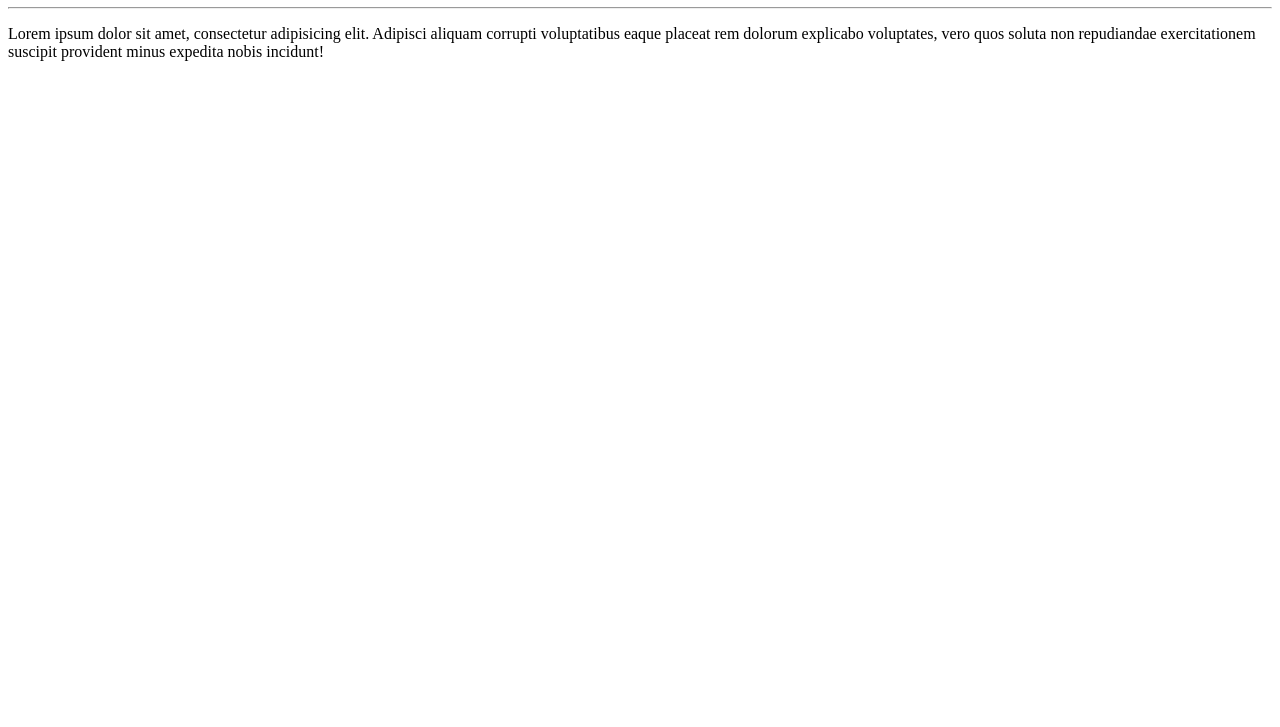
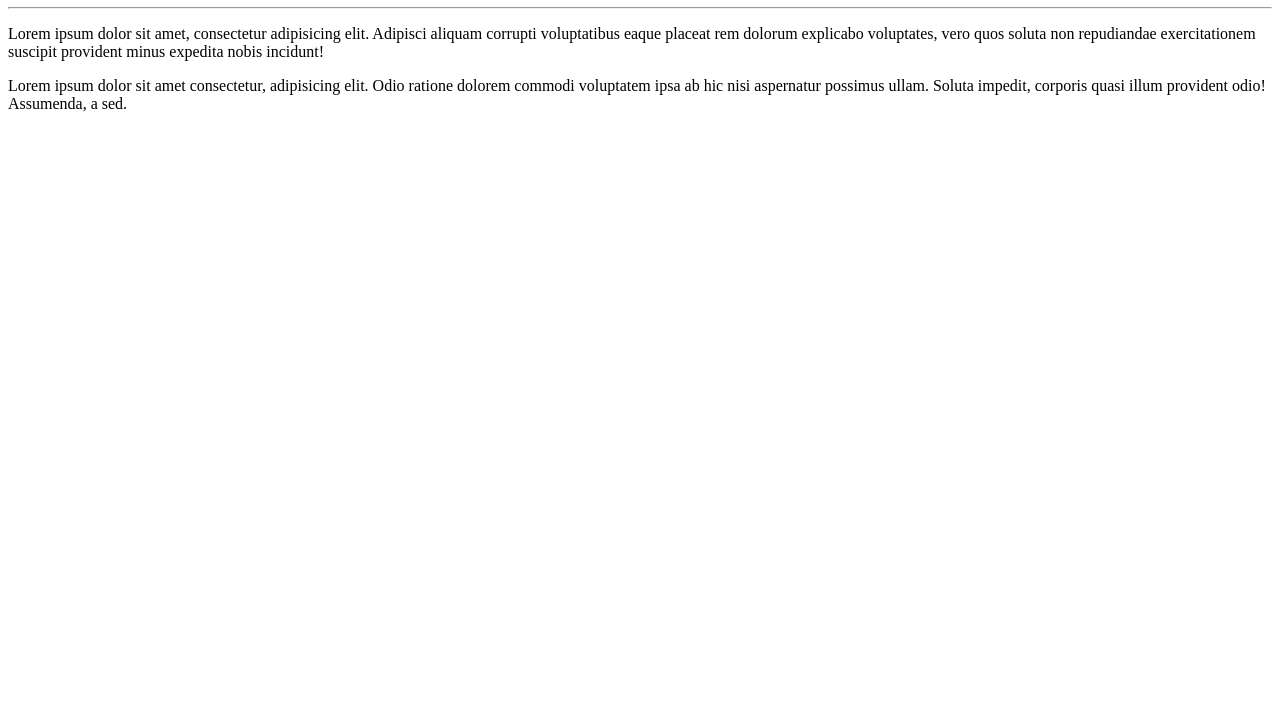
Before and after one commit to mariaraquelbarbosa/Hello-World, a plain HTML site: page site-exemplo/index.html in a window 1280 px wide. Shown: the part 73-800 px from the top of the page. Drawn offline with Linux system fonts and the light colour scheme.

Commit message:
Adicionei um parágrafo

```diff
--- a/site-exemplo/index.html
+++ b/site-exemplo/index.html
@@ -10,5 +10,6 @@
     <h1>Hello, World!</h1>
     <hr>
     <p>Lorem ipsum dolor sit amet, consectetur adipisicing elit. Adipisci aliquam corrupti voluptatibus eaque placeat rem dolorum explicabo voluptates, vero quos soluta non repudiandae exercitationem suscipit provident minus expedita nobis incidunt!</p>
+    <p>Lorem ipsum dolor sit amet consectetur, adipisicing elit. Odio ratione dolorem commodi voluptatem ipsa ab hic nisi aspernatur possimus ullam. Soluta impedit, corporis quasi illum provident odio! Assumenda, a sed.</p>
 </body>
 </html>
```
